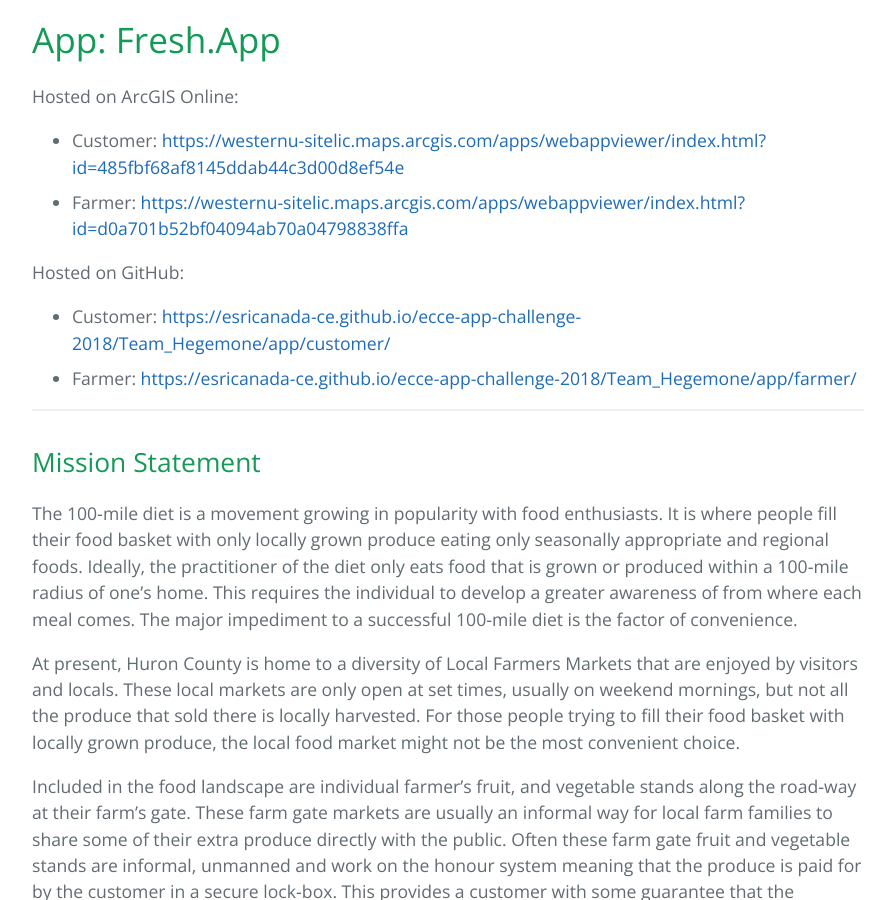
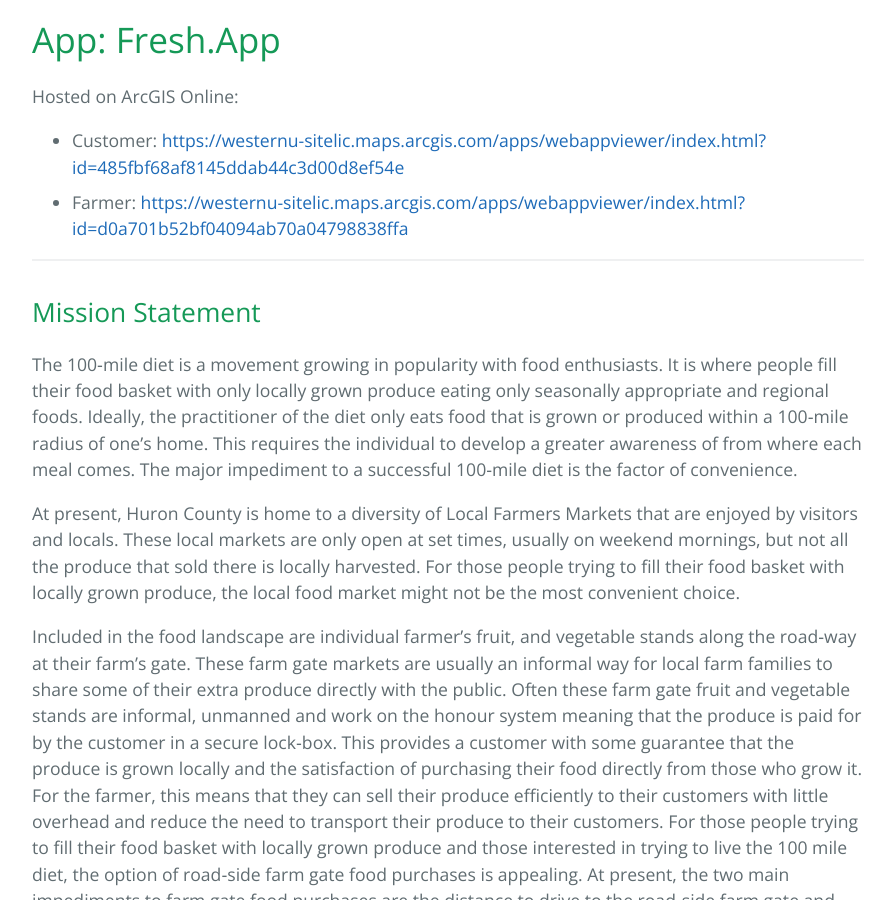
Before and after one commit to EsriCanada-CE/esricanada-ce.github.io, a Jekyll site: the page built from _appchallenge/2018/teams/western/Team_Hegemone.md, in a window 1280 px wide and 900 px high, scrolled down 478 px. Shown: the whole window, without its empty margins (192-1084 px from the left). Built offline with Jekyll 4.4.1, drawn with Linux system fonts in a browser that asks for light colours.

Commit message:
Removing github-hosted app links for now.

```diff
--- a/_appchallenge/2018/teams/western/Team_Hegemone.md
+++ b/_appchallenge/2018/teams/western/Team_Hegemone.md
@@ -17,8 +17,8 @@
 videoid: 7QKjrjztiI0
 
 demo:
-  url: "app/customer/"
-  github: yes
+  url: "https://westernu-sitelic.maps.arcgis.com/apps/webappviewer/index.html?id=485fbf68af8145ddab44c3d00d8ef54e"
+  github: no
 
 docs:
   - name: README.md
@@ -33,11 +33,6 @@
 
 - Customer: [https://westernu-sitelic.maps.arcgis.com/apps/webappviewer/index.html?id=485fbf68af8145ddab44c3d00d8ef54e](https://westernu-sitelic.maps.arcgis.com/apps/webappviewer/index.html?id=485fbf68af8145ddab44c3d00d8ef54e){:target="_blank"}
 - Farmer: [https://westernu-sitelic.maps.arcgis.com/apps/webappviewer/index.html?id=d0a701b52bf04094ab70a04798838ffa](https://westernu-sitelic.maps.arcgis.com/apps/webappviewer/index.html?id=d0a701b52bf04094ab70a04798838ffa){:target="_blank"}
-
-Hosted on GitHub:
-
-- Customer: [https://esricanada-ce.github.io/ecce-app-challenge-2018/Team_Hegemone/app/customer/](https://esricanada-ce.github.io/ecce-app-challenge-2018/Team_Hegemone/app/customer/){:target="_blank"}
-- Farmer: [https://esricanada-ce.github.io/ecce-app-challenge-2018/Team_Hegemone/app/farmer/](https://esricanada-ce.github.io/ecce-app-challenge-2018/Team_Hegemone/app/farmer/){:target="_blank"}
 
 ---
 
```
